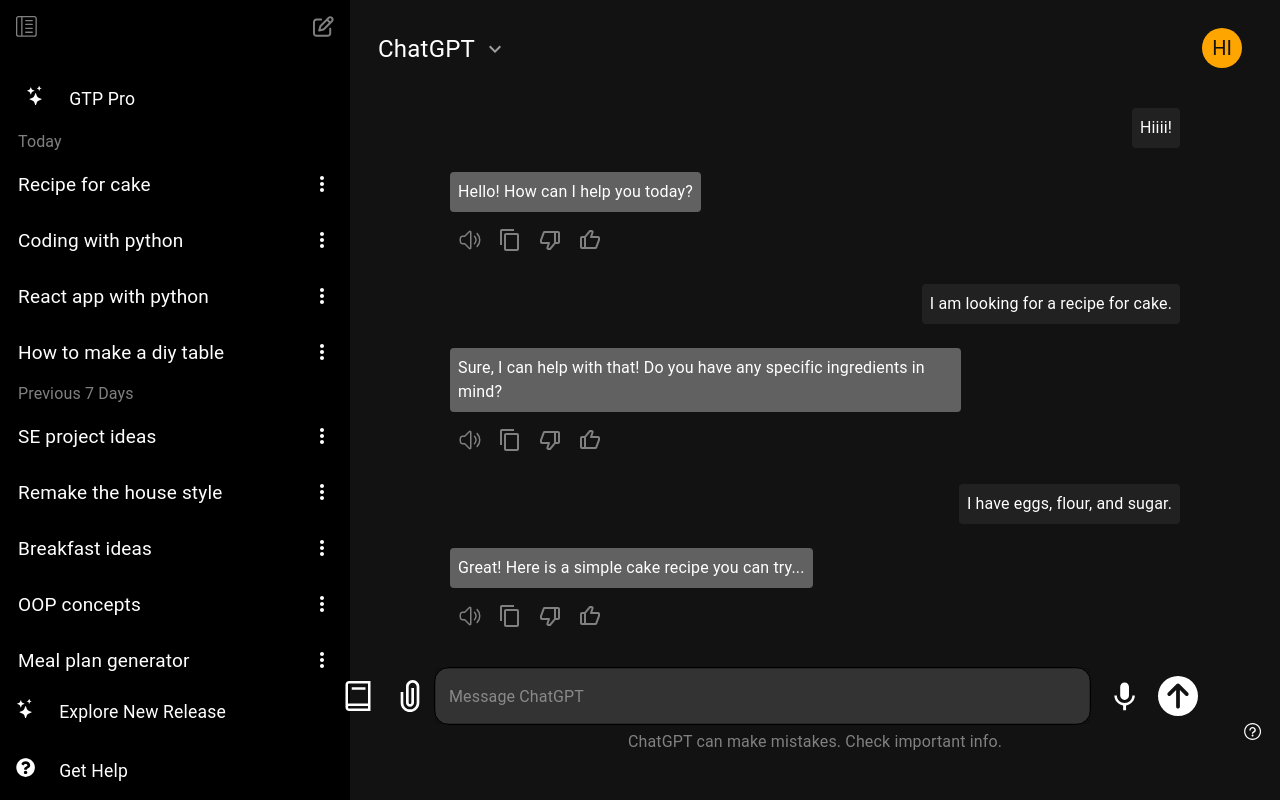
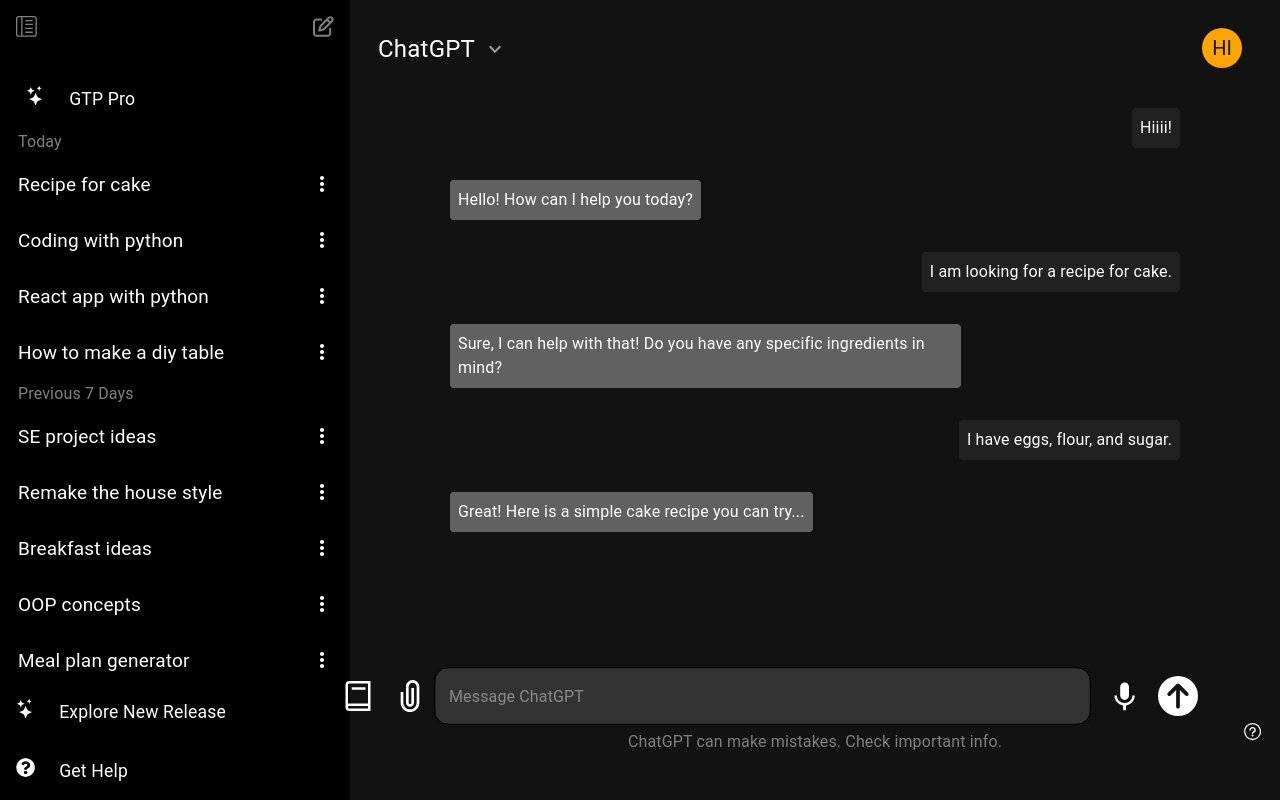
Before and after one commit to Hiru1003/chatgpt-ui, a React (Create React App) app: page /DummyChat in a window 1280 px wide. Built offline with nearby package versions, Linux system fonts and the light colour scheme.

Commit message:
feat: prompt function

```diff
--- a/src/components/DummyChat.js
+++ b/src/components/DummyChat.js
@@ -1,4 +1,4 @@
-import React from 'react';
+import React, { useState, useRef } from 'react';
 import { Box, Typography, IconButton, TextField } from '@mui/material';
 import { MdContentCopy } from "react-icons/md";
 import { BiDislike, BiLike } from "react-icons/bi";
@@ -6,11 +6,17 @@ import { HiOutlineSpeakerWave } from "react-icons/hi2";
 import { CgAttachment } from "react-icons/cg";
 import { MdKeyboardVoice } from "react-icons/md";
 import { LiaBookSolid } from "react-icons/lia";
-import { FaCircleArrowUp } from "react-icons/fa6";
+import { FaCircleArrowUp, FaRegPenToSquare } from "react-icons/fa6";
 import ChatgptDropdownHeader from './ChatgptDropdownHeader';
 import QuestionMarkDropdown from './QuestionMarkDropdown';
+import UploadForm from './UploadForm';
 
 const DummyChat = () => {
+  const [hoverIndex, setHoverIndex] = useState(null);
+  const [showForm, setShowForm] = useState(false);
+  const [activeForm, setActiveForm] = useState('yourPrompts');
+  const fileInputRef = useRef(null);
+
   const messages = [
     { text: 'Hiiii! ', sender: 'right' },
     { text: 'Hello! How can I help you today?', sender: 'left' },
@@ -19,6 +25,44 @@ const DummyChat = () => {
     { text: 'I have eggs, flour, and sugar.', sender: 'right' },
     { text: 'Great! Here is a simple cake recipe you can try...', sender: 'left' },
   ];
+
+  const handleUploadClick = () => {
+    setShowForm(true);
+    setActiveForm('yourPrompts');
+  };
+
+  const handleFileUploadButtonClick = () => {
+    if (fileInputRef.current) {
+      fileInputRef.current.click();
+    }
+  };
+
+  const handleFileUpload = (event) => {
+    const file = event.target.files[0];
+    if (file) {
+      console.log('File selected:', file);
+    }
+  };
+
+  const handleFormClose = () => {
+    setShowForm(false);
+  };
+
+  const switchToYourPrompts = () => {
+    setActiveForm('yourPrompts');
+  };
+
+  const switchToCommunityPrompts = () => {
+    setActiveForm('communityPrompts');
+  };
+
+  const handleMouseEnter = (index) => {
+    setHoverIndex(index);
+  };
+
+  const handleMouseLeave = () => {
+    setHoverIndex(null);
+  };
 
   return (
     <Box sx={{ padding: '10px', height: 'calc(100% - 50px)', overflowY: 'auto' }} >
@@ -33,52 +77,68 @@ const DummyChat = () => {
               display: 'flex',
               flexDirection: 'column',
               alignItems: msg.sender === 'left' ? 'flex-start' : 'flex-end',
-              mb: 1,
+              mb: 2,
               paddingRight: 10,
-              paddingBottom:2,
+              paddingBottom: 2,
               paddingLeft: 10,
+              position: 'relative',
             }}
+            onMouseEnter={() => handleMouseEnter(index)}
+            onMouseLeave={handleMouseLeave}
           >
             <Box
               sx={{
+                display: 'flex',
+                alignItems: 'center',
                 bgcolor: msg.sender === 'left' ? 'grey.700' : 'grey.900',
                 color: 'white',
                 borderRadius: 1,
                 p: 1,
                 maxWidth: '70%',
-                position: 'relative',
               }}
             >
-              <Typography variant="body1">{msg.text}</Typography>
+              <Typography variant="body1" sx={{ flexGrow: 1 }}>{msg.text}</Typography>
             </Box>
-            {/* Icons */}
-            {msg.sender === 'left' && (
+            {/* Icons on hover */}
+            {(hoverIndex === index) && (
               <Box
                 sx={{
                   display: 'flex',
                   alignItems: 'center',
-                  mt: 1,
+                  position: 'absolute',
+                  bottom: msg.sender === 'left' ? '-30px' : '-30px',
+                  right: msg.sender === 'left' ? 'auto' : '70px',
+                  left: msg.sender === 'left' ? '70px' : 'auto',
                 }}
               >
+                {msg.sender === 'left' && (
+                  <>
                     <IconButton aria-label="Read Aloud">
-                  <HiOutlineSpeakerWave style={{ color: 'grey' }} />
+                      <HiOutlineSpeakerWave style={{ color: 'grey', fontSize:'1.2rem' }} />
                     </IconButton>
                     <IconButton aria-label="Copy">
-                  <MdContentCopy style={{ color: 'grey' }} />
+                      <MdContentCopy style={{ color: 'grey', fontSize:'1.2rem'  }} />
                     </IconButton>
                     <IconButton aria-label="Dislike">
-                  <BiDislike style={{ color: 'grey' }} />
+                      <BiDislike style={{ color: 'grey', fontSize:'1.2rem'  }} />
                     </IconButton>
                     <IconButton aria-label="Like">
-                  <BiLike style={{ color: 'grey' }} />
+                      <BiLike style={{ color: 'grey', fontSize:'1.2rem'  }} />
                     </IconButton>
+                  </>
+                )}
+                {msg.sender === 'right' && (
+                  <IconButton aria-label="edit" sx={{ color: 'grey', fontSize:'1.2rem' }}>
+                    <FaRegPenToSquare />
+                  </IconButton>
+                )}
               </Box>
             )}
           </Box>
         ))}
       </Box>
 
-        {/* Text feild container */}
+      {/* Text field container */}
       <Box sx={{
           position: 'absolute',
           bottom: 65,
@@ -92,7 +152,7 @@ const DummyChat = () => {
           padding: '10px',
           color: 'white',
       }}>
-            <IconButton aria-label="upload" sx={{ fontSize: '2.5rem', color: "white" }}>
+        <IconButton aria-label="upload" sx={{ fontSize: '2.5rem', color: "white" }} onClick={handleUploadClick}>
           <LiaBookSolid />
         </IconButton>
         <IconButton aria-label="upload" sx={{ fontSize: '2rem', color: "white" }} >
@@ -130,15 +190,43 @@ const DummyChat = () => {
         />
       </Box>
 
-        <Box sx={{ position: 'relative',top:40, display: 'flex', alignItems: 'center', justifyContent: 'center', }}>
+      <Box sx={{ position: 'relative', top: 40, display: 'flex', alignItems: 'center', justifyContent: 'center', }}>
         <Box>
           <Typography sx={{ color: "grey", fontSize: '16px', textAlign:'center' }}>ChatGPT can make mistakes. Check important info.</Typography>
         </Box>
       </Box>
 
-        <Box sx={{ position: 'relative',bottom: 0, display: 'flex', alignItems: 'left', }}>
+      <Box sx={{ position: 'relative', bottom: 0, display: 'flex', alignItems: 'left', }}>
         <QuestionMarkDropdown/>
       </Box>
+
+
+
+{/* Forms */}
+{showForm && (
+        <>
+          <Box
+            sx={{
+              position: 'fixed',
+              top: 0,
+              left: 0,
+              right: 0,
+              bottom: 0,
+              bgcolor: 'rgba(0, 0, 240, 0.05)',
+              zIndex: 1200,
+              backdropFilter: 'blur(2px)', // Apply blur to the background overlay
+            }}
+            onClick={handleFormClose}
+          />
+          <UploadForm
+            onClose={handleFormClose}
+            activeForm={activeForm}
+            switchToYourPrompts={switchToYourPrompts}
+            switchToCommunityPrompts={switchToCommunityPrompts}
+          />
+        </>
+      )}
+
 
     </Box>
   );
```
Lines whose indentation alone changed are shown as unchanged.
